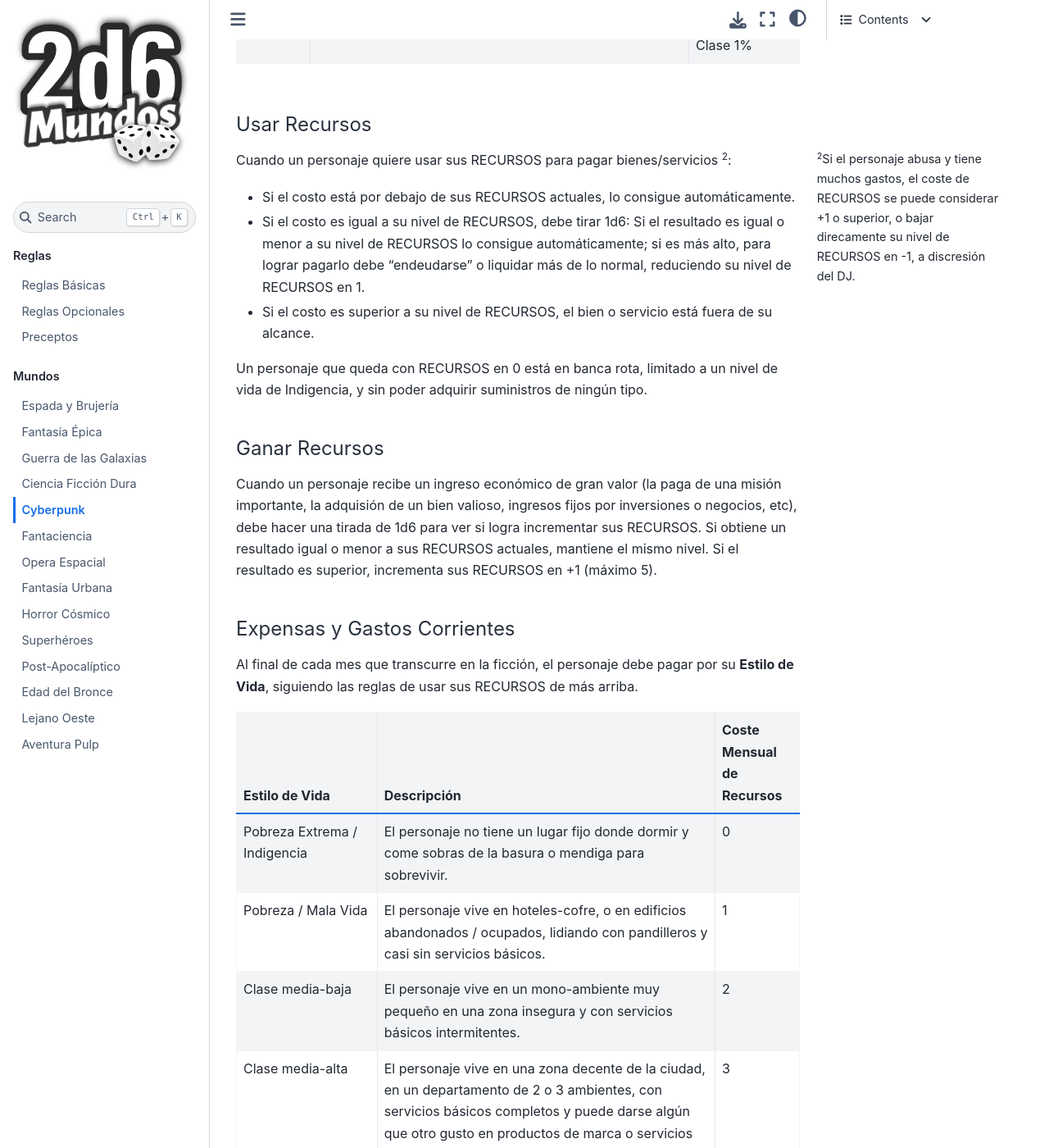
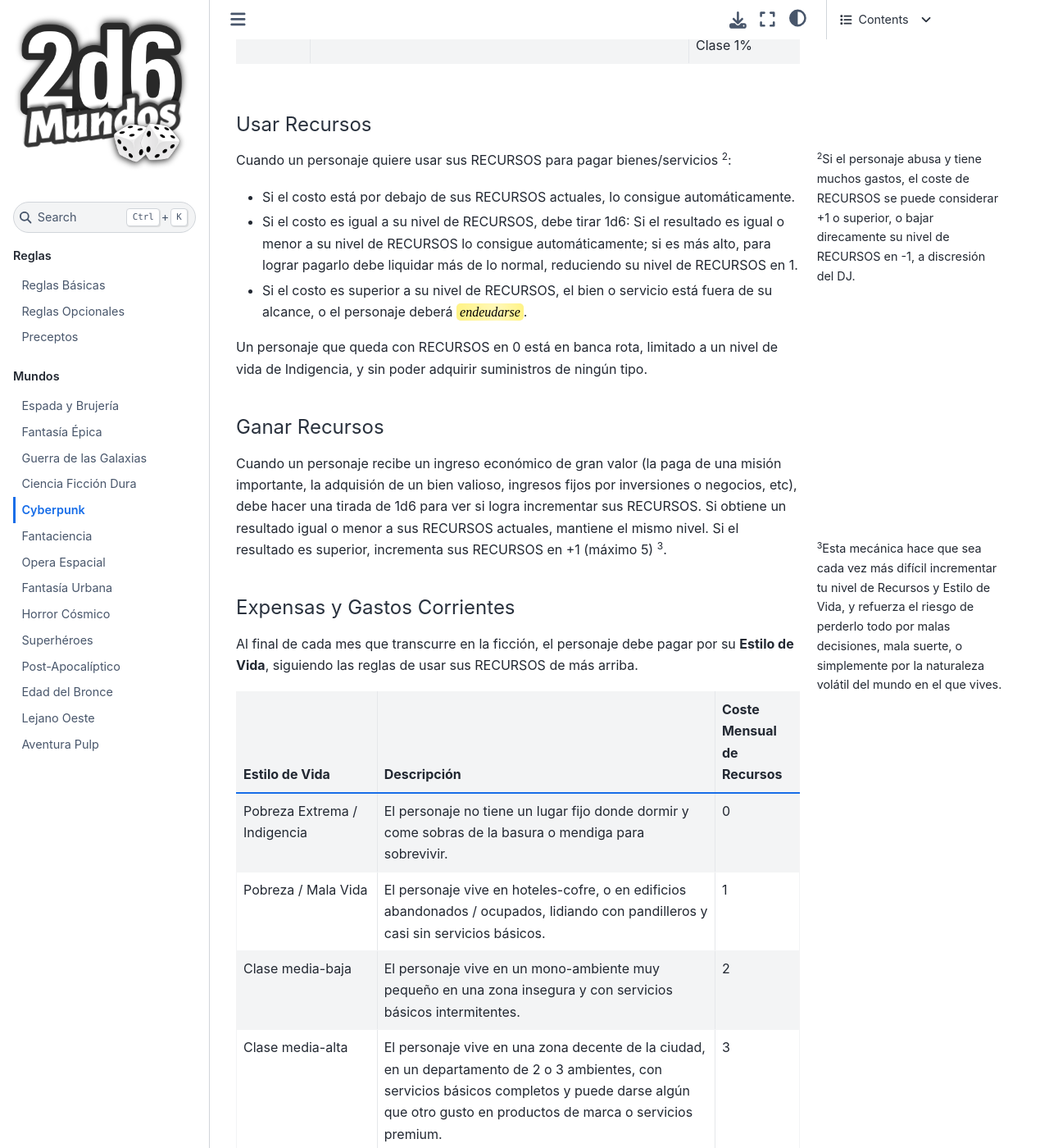
Before and after one commit to TaTooKa/2d6Mundos, a Sphinx documentation site: the page built from docs/source/pages/worlds/cyberpunk.rst, in a window 1280 px wide and 1400 px high, scrolled down 18397 px. Shown: the whole window at 82% size. Built offline with Sphinx 7.4.7 and the Sphinx Book theme 1.1.4, drawn with Linux system fonts in a browser that asks for light colours; some web fonts are replaced; cross-references to code outside the pages are shown as plain code; some of the changed text lies outside the part shown.

Commit message:
minor changes
Co-authored-by: Copilot <copilot@github.com>

```diff
--- a/docs/source/pages/worlds/cyberpunk.rst
+++ b/docs/source/pages/worlds/cyberpunk.rst
@@ -482,8 +482,8 @@ Cuando un personaje quiere usar sus RECURSOS para pagar bienes/servicios [#]_:
 .. [#] Si el personaje abusa y tiene muchos gastos, el coste de RECURSOS se puede considerar +1 o superior, o bajar direcamente su nivel de RECURSOS en -1, a discresión del DJ.
 
 * Si el costo está por debajo de sus RECURSOS actuales, lo consigue automáticamente.
-* Si el costo es igual a su nivel de RECURSOS, debe tirar 1d6: Si el resultado es igual o menor a su nivel de RECURSOS lo consigue automáticamente; si es más alto, para lograr pagarlo debe "endeudarse" o liquidar más de lo normal, reduciendo su nivel de RECURSOS en 1.
-* Si el costo es superior a su nivel de RECURSOS, el bien o servicio está fuera de su alcance.
+* Si el costo es igual a su nivel de RECURSOS, debe tirar 1d6: Si el resultado es igual o menor a su nivel de RECURSOS lo consigue automáticamente; si es más alto, para lograr pagarlo debe liquidar más de lo normal, reduciendo su nivel de RECURSOS en 1.
+* Si el costo es superior a su nivel de RECURSOS, el bien o servicio está fuera de su alcance, o el personaje deberá :xhoveref:`endeudarse <cyberpunk-recursos-endeudarse>`.
 
 
 Un personaje que queda con RECURSOS en 0 está en banca rota, limitado a un nivel de vida de Indigencia, y sin poder adquirir suministros de ningún tipo.
@@ -491,7 +491,9 @@ Un personaje que queda con RECURSOS en 0 está en banca rota, limitado a un nive
 Ganar Recursos
 ~~~~~~~~~~~~~~
 
-Cuando un personaje recibe un ingreso económico de gran valor (la paga de una misión importante, la adquisión de un bien valioso, ingresos fijos por inversiones o negocios, etc), debe hacer una tirada de 1d6 para ver si logra incrementar sus RECURSOS. Si obtiene un resultado igual o menor a sus RECURSOS actuales, mantiene el mismo nivel. Si el resultado es superior, incrementa sus RECURSOS en +1 (máximo 5).
+Cuando un personaje recibe un ingreso económico de gran valor (la paga de una misión importante, la adquisión de un bien valioso, ingresos fijos por inversiones o negocios, etc), debe hacer una tirada de 1d6 para ver si logra incrementar sus RECURSOS. Si obtiene un resultado igual o menor a sus RECURSOS actuales, mantiene el mismo nivel. Si el resultado es superior, incrementa sus RECURSOS en +1 (máximo 5) [#]_.
+
+.. [#] Esta mecánica hace que sea cada vez más difícil incrementar tu nivel de Recursos y Estilo de Vida, y refuerza el riesgo de perderlo todo por malas decisiones, mala suerte, o simplemente por la naturaleza volátil del mundo en el que vives.
 
 Expensas y Gastos Corrientes
 ~~~~~~~~~~~~~~~~~~~~~~~~~~~~
@@ -509,6 +511,21 @@ Al final de cada mes que transcurre en la ficción, el personaje debe pagar por
    "Clase alta",  "El personaje vive en un piso lujoso en un edificio con clase y seguridad de primera, con servicios premium y acceso a casi cualquier producto de alto nivel.",  "4"
    "1%",  "El personaje tiene múltiples propiedades, viaja en avión privado cuando quiere, se mueve en primera clase y atiende eventos del jet-set; con servidumbre para lo que necesite.",  "5"
 
+Si el personaje no puede pagar su coste mensual de Estilo de Vida, debe reducir su nivel de Estilo de Vida en uno (por ejemplo, de Clase Media-Alta a Clase Media-Baja), y pagar el nuevo coste. Si aún así no puede pagarlo, debe reducirlo nuevamente, y así sucesivamente hasta que pueda pagarlo [#]_ o quede en Indigencia.
+
+.. [#] Nótese que cada vez que el personaje deba pagar su **Estilo de Vida**, se le aplican las reglas de usar sus RECURSOS; es decir que si tiene un nivel de Recursos igual a lo que debe pagar tiene que hacer una tirada de 1d6 como se explica más arriba.
+
+.. _cyberpunk-recursos-endeudarse:
+
+Endeudarse
+~~~~~~~~~~
+
+Muchas veces, el personaje querrá conseguir algo que no puede pagar en el momento, porque el valor de Recursos es superior a su nivel actual. En ese caso, y solo si lo que quiere comprar es de un nivel de Recursos inmediatamente superior al suyo actual, puede endeudarse pidiendo dinero a un prestamista, pagando a crédito, etc.
+
+En términos mecánicos, esto significa que en su próxima paga obligatoria de **Expensas y Gastos Corrientes**, el personaje deberá pagar un coste mensual de un nivel de Recursos superior en uno (por ejemplo, si tiene un Estilo de Vida de Clase Media-Alta [3], deberá pagar un coste de [4]) [#]_. La tirada de *Usar Recursos* se hace normalmente, pero con el coste de Recursos aumentado en +1. Si el personaje no puede pagar este nuevo coste, debe reducir su Estilo de Vida en uno, y así sucesivamente hasta que pueda pagarlo o quede en Indigencia.
+
+.. [#] El personaje podría optar por no pagar sus deudas a tiempo, pero esto seguramente le traerá consecuencias peores a futuro, dependiendo de a quién le deba dinero. A discresión del DJ, el personaje podría verse acosado por cobradores de deudas, cazarrecompensas, o incluso perseguido por asesinos a sueldo.
+
 Fuentes de Inspiración
 ----------------------
 
```
